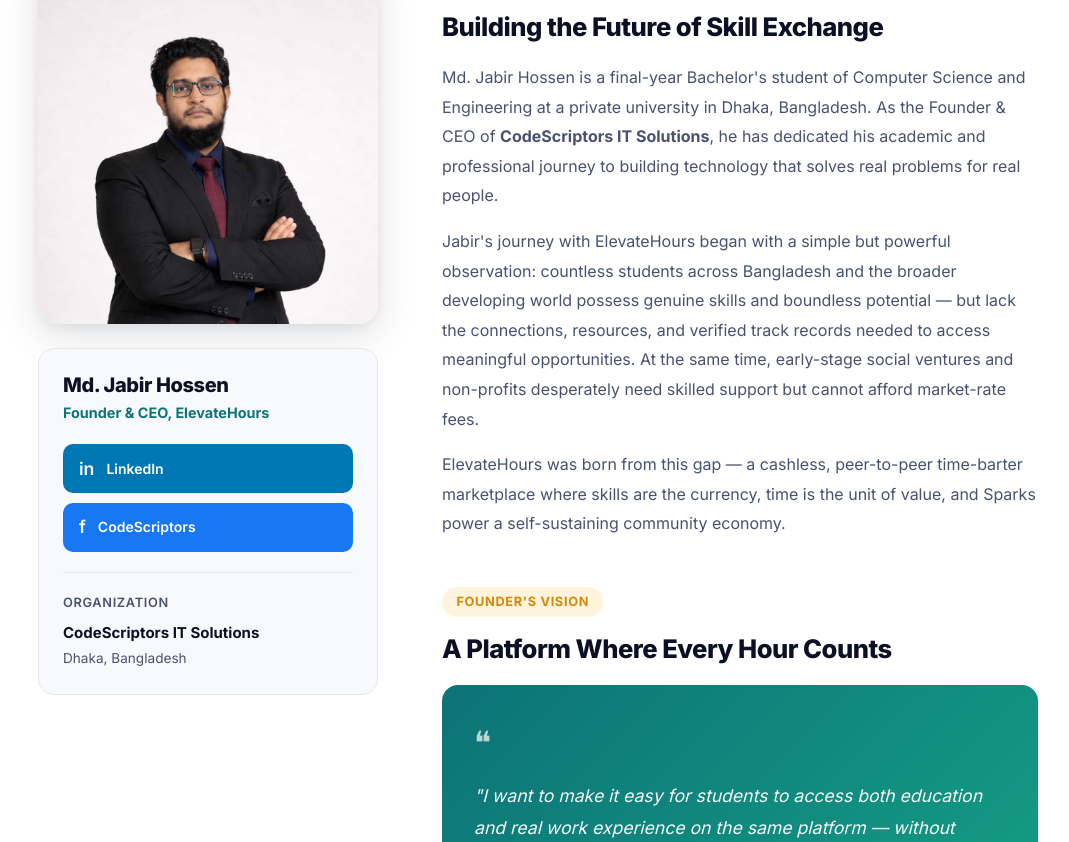
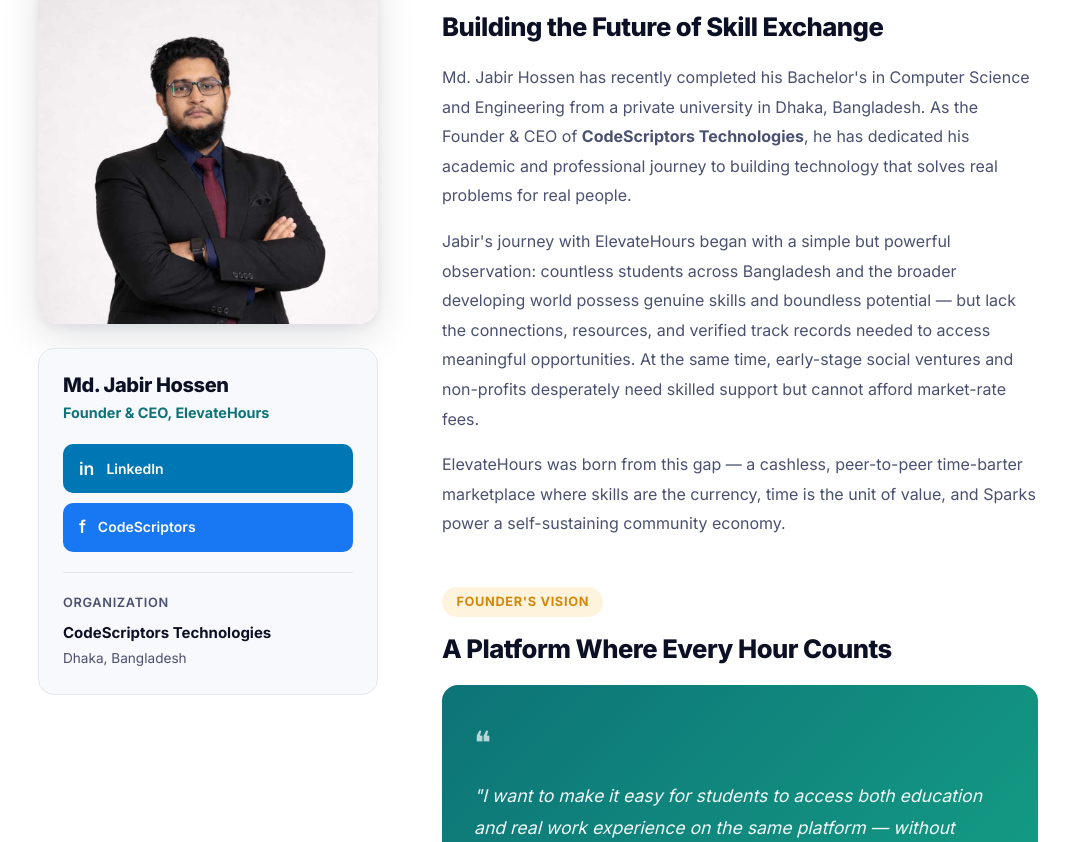
Before and after one commit to Ja-b-ir/ElevateHours, a Next.js app: page /founder in a window 1280 px wide. Shown: the part 580-1422 px from the top of the page, without its empty margins (102-1171 px from the left). Built offline with nearby package versions, Linux system fonts and the light colour scheme.

Commit message:
Update page.js

```diff
--- a/src/app/founder/page.js
+++ b/src/app/founder/page.js
@@ -126,7 +126,7 @@ export default function FounderPage() {
 
                 <div style={{ marginTop: '1.25rem', paddingTop: '1.25rem', borderTop: '1px solid var(--border)' }}>
                   <div style={{ fontSize: '0.8rem', color: 'var(--text-2)', fontWeight: 600, marginBottom: '0.5rem', textTransform: 'uppercase', letterSpacing: '0.05em' }}>Organization</div>
-                  <div style={{ fontWeight: 700, color: 'var(--text)' }}>CodeScriptors IT Solutions</div>
+                  <div style={{ fontWeight: 700, color: 'var(--text)' }}>CodeScriptors Technologies</div>
                   <div style={{ fontSize: '0.85rem', color: 'var(--text-2)', marginTop: '0.2rem' }}>Dhaka, Bangladesh</div>
                 </div>
               </div>
@@ -148,7 +148,7 @@ export default function FounderPage() {
                 </h2>
                 <div style={{ color: 'var(--text-2)', lineHeight: 1.85, fontSize: '1rem' }}>
                   <p style={{ marginBottom: '1rem' }}>
-                    Md. Jabir Hossen is a final-year Bachelor's student of Computer Science and Engineering at a private university in Dhaka, Bangladesh. As the Founder & CEO of <strong>CodeScriptors IT Solutions</strong>, he has dedicated his academic and professional journey to building technology that solves real problems for real people.
+                    Md. Jabir Hossen has recently completed his Bachelor's in Computer Science and Engineering from a private university in Dhaka, Bangladesh. As the Founder & CEO of <strong>CodeScriptors Technologies</strong>, he has dedicated his academic and professional journey to building technology that solves real problems for real people.
                   </p>
                   <p style={{ marginBottom: '1rem' }}>
                     Jabir's journey with ElevateHours began with a simple but powerful observation: countless students across Bangladesh and the broader developing world possess genuine skills and boundless potential — but lack the connections, resources, and verified track records needed to access meaningful opportunities. At the same time, early-stage social ventures and non-profits desperately need skilled support but cannot afford market-rate fees.
```
